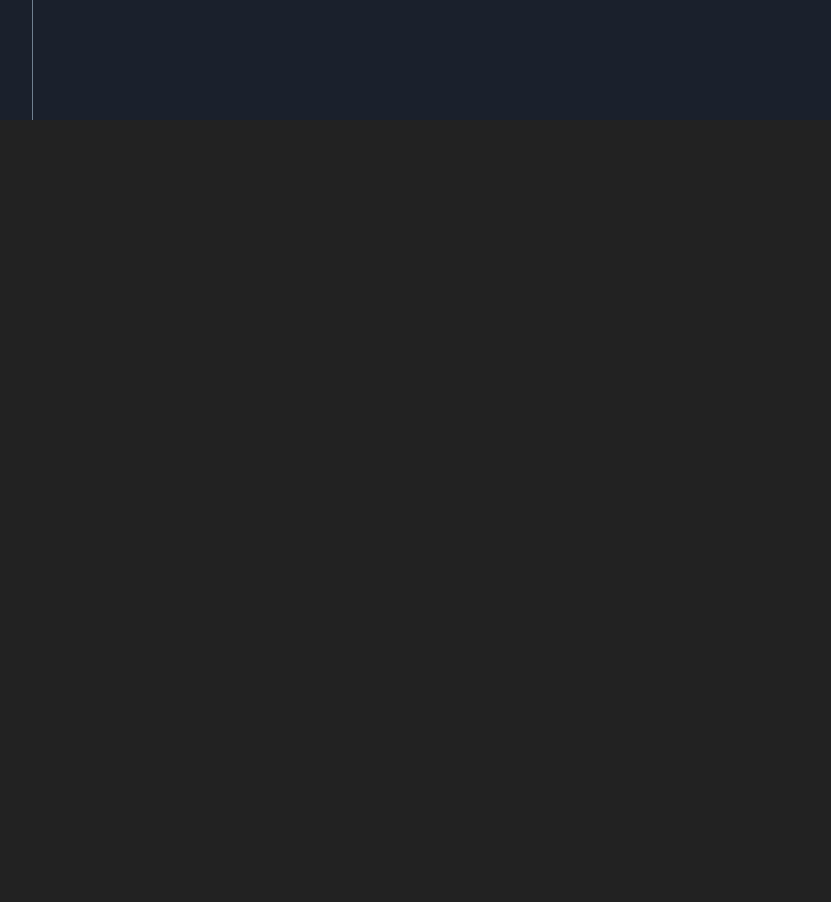
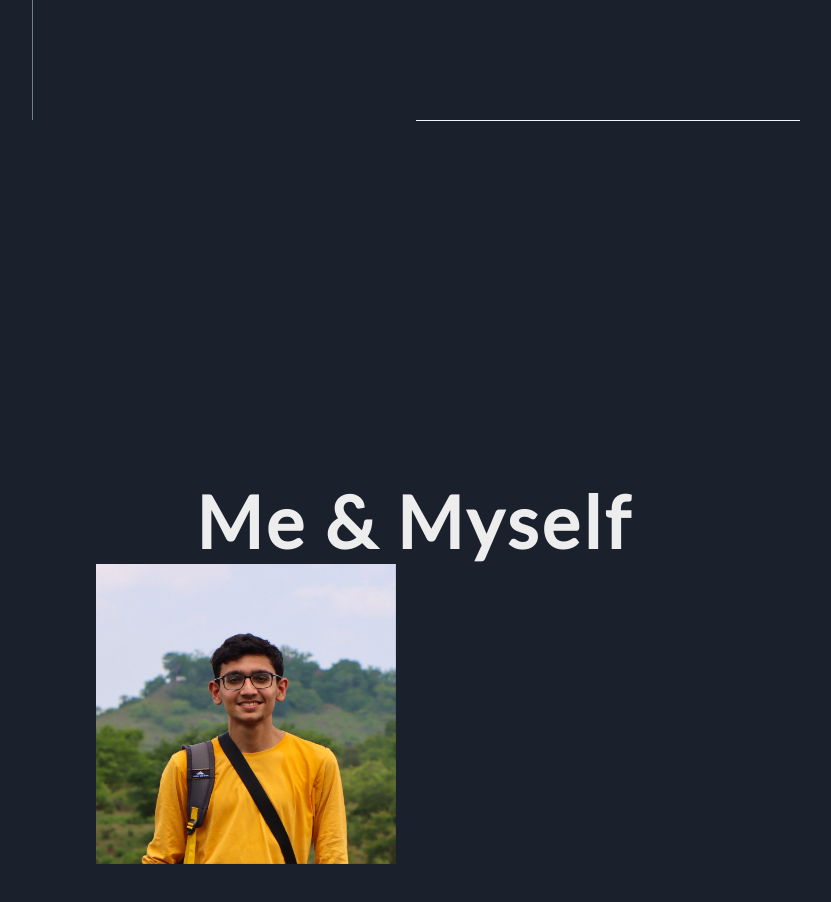
Before and after one commit to sudonims/sudonims, a Next.js app: page / in a window 1280 px wide. Shown: the part 680-1582 px from the top of the page, without its empty margins (32-863 px from the left). Before the commit the page ends 800 px from the top, so only its background shows below. Built offline with nearby package versions, Linux system fonts and the light colour scheme.

Commit message:
image animation init

```diff
--- a/components/About.js
+++ b/components/About.js
@@ -1,3 +1,23 @@
+import { Heading, Flex } from '@chakra-ui/react';
+
 export default function About() {
-  return <section className="section"></section>;
+  return (
+    <section className="section">
+      <Flex justifyContent="center" flexDirection="column" height="100%">
+        <Flex margin="0px 100px" direction="row" align="flex-start">
+          <Heading letterSpacing="wider" fontSize="7xl">
+            Me & Myself
+          </Heading>
+        </Flex>
+        <Flex>
+          <div className="image">
+            <div className="image-grey-right"></div>
+            <div className="image-grey-middle"></div>
+            <div className="image-grey-left"></div>
+          </div>
+          {/* <img src="/static/image/profile.jpg" /> */}
+        </Flex>
+      </Flex>
+    </section>
+  );
 }
--- a/components/Home.js
+++ b/components/Home.js
@@ -26,7 +26,7 @@ export default function Home() {
         </Text>
         <Heading
           display={{ base: 'none', md: 'block' }}
-          size="4xl"
+          fontSize="8xl"
           as="h1"
           marginBottom="1"
           letterSpacing="wide"
--- a/pages/index.js
+++ b/pages/index.js
@@ -2,8 +2,16 @@ import Home from '../components/Home';
 import RightSidebar from '../components/RightSidebar';
 import Sidebar from '../components/Sidebar';
 import Head from 'next/head';
-import { Flex } from '@chakra-ui/layout';
 import About from '../components/About';
+import { Box, Flex } from '@chakra-ui/layout';
+
+const Divider = () => {
+  return (
+    <Flex justifyContent="center">
+      <Box height="1px" width="30%" backgroundColor="aliceblue"></Box>
+    </Flex>
+  );
+};
 
 export default function Main() {
   return (
@@ -28,10 +36,10 @@ export default function Main() {
         ]}
       />
       <RightSidebar display={{ base: 'none', md: 'flex' }} />
-      <Flex direction="column">
-        <Home />
-        {/* <About /> */}
-      </Flex>
+      <Home />
+      <Divider />
+      <About />
+      <canvas id="canvas"></canvas>
       <script defer src="/static/js/mousetrail.js"></script>
     </>
   );
--- a/styles/globals.css
+++ b/styles/globals.css
@@ -4,7 +4,7 @@ body {
   height: 100%;
   margin: 0;
   position: absolute;
-  background: #222;
+  background: #1a202c;
   z-index: 200;
 }
 
@@ -76,3 +76,57 @@ body {
   font-size: 18px;
   font-weight: 800;
 }
+
+::-webkit-scrollbar {
+  width: 5px;
+}
+
+::-webkit-scrollbar-thumb {
+  background-color: aliceblue;
+  border: 3px solid rgba(0, 0, 0, 0);
+}
+
+::-webkit-scrollbar-track {
+  background-color: #1a202c;
+}
+
+.image {
+  position: absolute;
+  background-image: url("/static/image/profile.jpg");
+  min-height: 300px;
+  min-width: 300px;
+  background-size: cover;
+  background-repeat: no-repeat;
+}
+
+.image-grey-right {
+  position: absolute;
+  width: 200px;
+  height: 200px;
+  border-top: 200px solid transparent;
+  border-right: 200px solid transparent;
+  transition-duration: 400ms;
+  bottom: 0;
+  right: 0;
+}
+
+.image .image-grey-right:hover {
+  -webkit-filter: grayscale(100%);
+  border-right-color: rgba(44, 44, 44, 0.5);
+}
+
+.image-grey-left {
+  position: absolute;
+  width: 200px;
+  height: 200px;
+  border-top: 200px solid transparent;
+  border-right: 200px solid transparent;
+  transition-duration: 400ms;
+  top: 0;
+  left: 0;
+}
+
+.image .image-grey-left:hover {
+  -webkit-filter: grayscale(100%);
+  border-top-color: rgba(44, 44, 44, 0.5);
+}
```
Also changed, not shown: public/static/image/profile.jpg (added).
